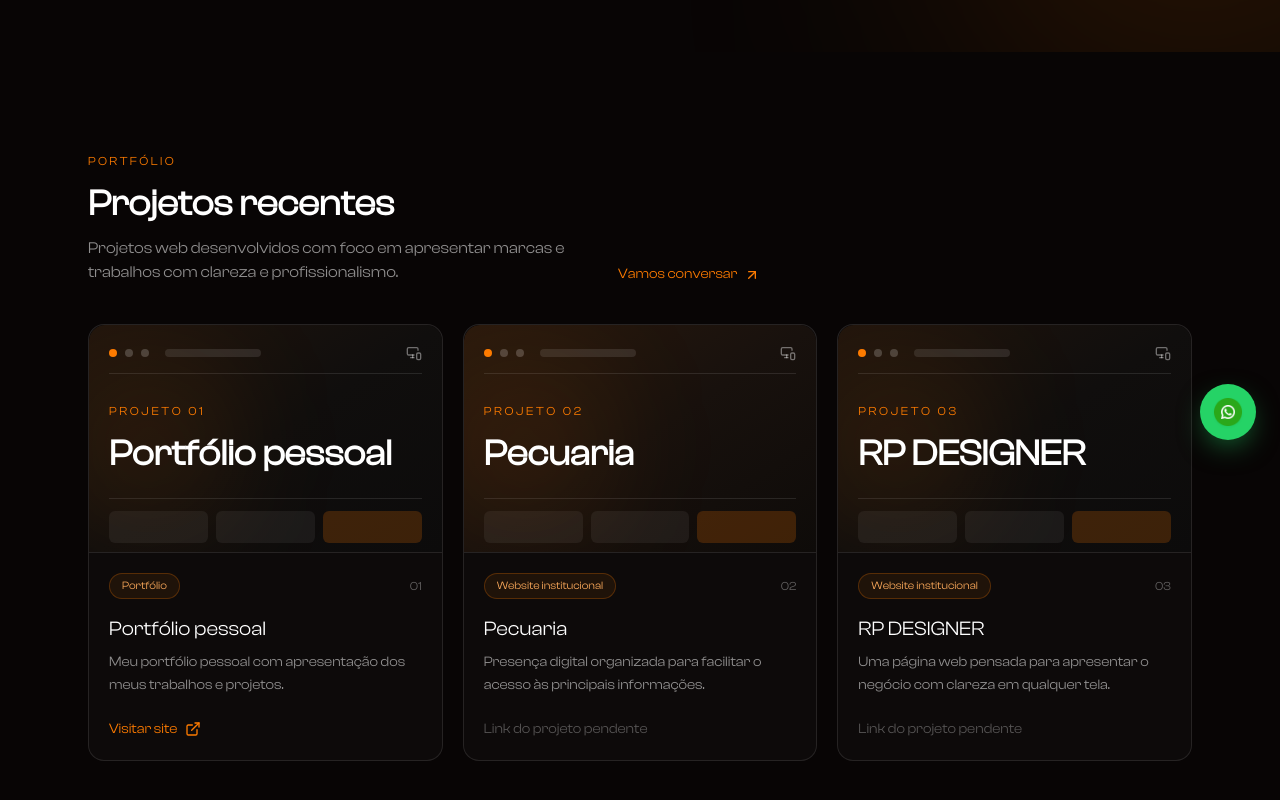
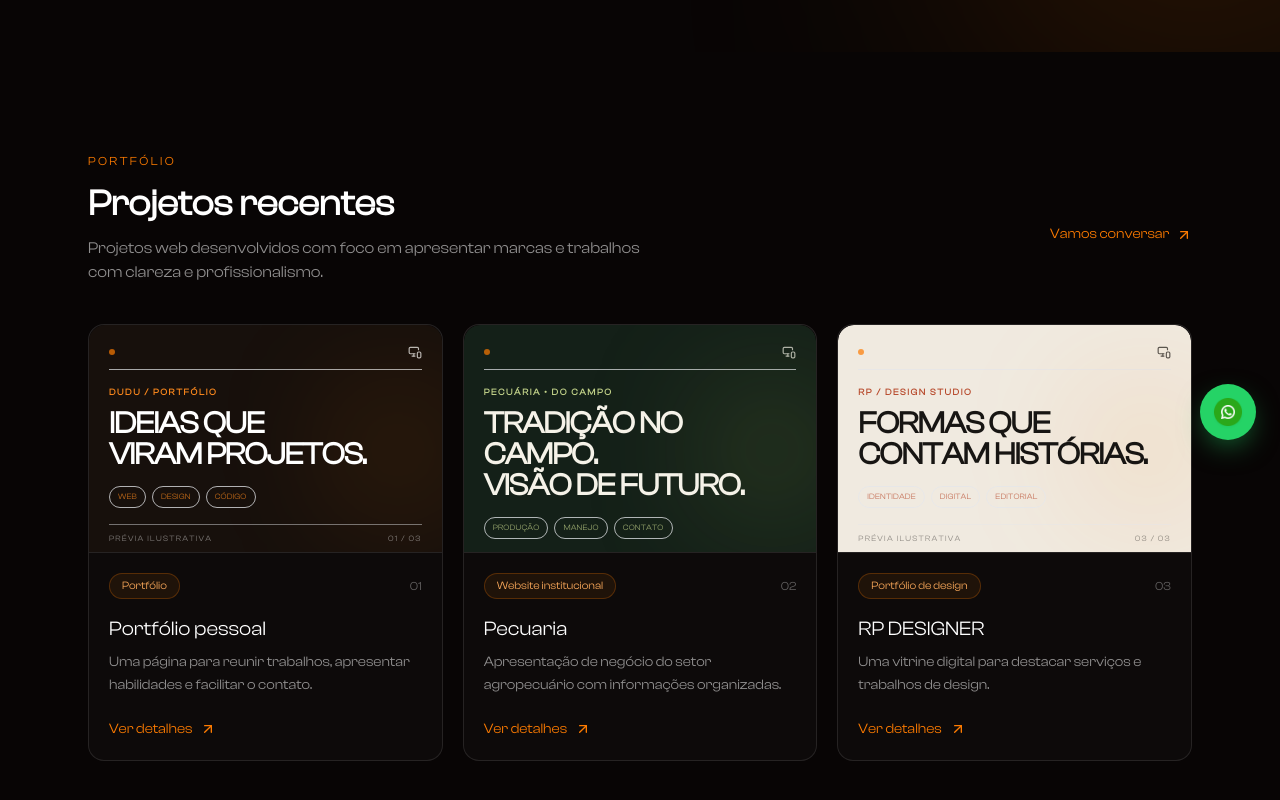
Before and after one commit to Duduxpz/StackByte, a React (Vite) app: page /projetos in a window 1280 px wide. Shown: the part 336-1136 px from the top of the page. Built offline with nearby package versions, Linux system fonts and the light colour scheme.

Commit message:
feat: adiciona prévias e detalhes dos projetos
Updated project summaries and details in CaseStudies component. Added state management for selected project and keyboard event handling for closing project details.

```diff
--- a/src/components/stackbyte/CaseStudies.jsx
+++ b/src/components/stackbyte/CaseStudies.jsx
@@ -1,26 +1,30 @@
-import { ArrowUpRight, ExternalLink, MonitorSmartphone } from 'lucide-react';
+import { useEffect, useState } from 'react';
+import { ArrowUpRight, ExternalLink, MonitorSmartphone, X } from 'lucide-react';
 
-// Add each public URL and a real screenshot here to turn these cards into
-// verifiable project references. Avoid publishing outcome metrics without a source.
+// Replace the illustrative cover and provisional copy with approved project assets
+// and details when they are available.
 const cases = [
   {
     client: 'Portfólio pessoal',
     type: 'Portfólio',
-    summary: 'Meu portfólio pessoal com apresentação dos meus trabalhos e projetos.',
+    summary: 'Uma página para reunir trabalhos, apresentar habilidades e facilitar o contato.',
+    details: 'Portfólio pessoal com uma apresentação profissional e uma vitrine para os projetos realizados.',
     url: 'https://duduxpz.github.io/portfolio/',
     image: '',
   },
   {
     client: 'Pecuaria',
     type: 'Website institucional',
-    summary: 'Presença digital organizada para facilitar o acesso às principais informações.',
+    summary: 'Apresentação de negócio do setor agropecuário com informações organizadas.',
+    details: 'Site institucional pensado para apresentar a empresa, seus serviços e formas de contato.',
     url: '',
     image: '',
   },
   {
     client: 'RP DESIGNER',
-    type: 'Website institucional',
-    summary: 'Uma página web pensada para apresentar o negócio com clareza em qualquer tela.',
+    type: 'Portfólio de design',
+    summary: 'Uma vitrine digital para destacar serviços e trabalhos de design.',
+    details: 'Portfólio visual para apresentar o trabalho de design, organizar os serviços e facilitar novos contatos.',
     url: '',
     image: '',
   },
@@ -38,43 +42,85 @@ function ProjectPreview({ item, index }) {
     );
   }
 
+  const mockups = [
+    {
+      page: 'bg-[#17100c] text-white',
+      accent: 'text-[#ff8a1d]',
+      label: 'DUDU / PORTFÓLIO',
+      headline: 'IDEIAS QUE\nVIRAM PROJETOS.',
+      cards: ['WEB', 'DESIGN', 'CÓDIGO'],
+    },
+    {
+      page: 'bg-[#142018] text-[#f5f2e8]',
+      accent: 'text-[#c5d58b]',
+      label: 'PECUÁRIA • DO CAMPO',
+      headline: 'TRADIÇÃO NO CAMPO.\nVISÃO DE FUTURO.',
+      cards: ['PRODUÇÃO', 'MANEJO', 'CONTATO'],
+    },
+    {
+      page: 'bg-[#f0eae0] text-[#171513]',
+      accent: 'text-[#b7492b]',
+      label: 'RP / DESIGN STUDIO',
+      headline: 'FORMAS QUE\nCONTAM HISTÓRIAS.',
+      cards: ['IDENTIDADE', 'DIGITAL', 'EDITORIAL'],
+    },
+  ];
+  const mockup = mockups[index];
+
   return (
-    <div className={`flex h-full flex-col justify-between overflow-hidden rounded-t-[inherit] bg-gradient-to-br ${index === 1 ? 'from-[#29190d] via-[#18110d] to-[#0e0b09]' : 'from-[#20150d] via-[#100e0d] to-[#0c0b0b]'} p-5`}>
-      <div className="flex items-center gap-2 border-b border-white/10 pb-3">
-        <span className="h-2 w-2 rounded-full bg-[#FD7B01]" />
-        <span className="h-2 w-2 rounded-full bg-white/20" />
-        <span className="h-2 w-2 rounded-full bg-white/20" />
-        <span className="ml-2 h-2 w-24 rounded-full bg-white/10" />
-        <MonitorSmartphone className="ml-auto h-4 w-4 text-white/40" aria-hidden="true" />
+    <div className={`relative flex h-full flex-col overflow-hidden rounded-t-[inherit] p-4 sm:p-5 ${mockup.page}`}>
+      <div className="flex items-center gap-1.5 border-b border-current/10 pb-2.5 opacity-70">
+        <span className="h-1.5 w-1.5 rounded-full bg-[#FD7B01]" />
+        <span className="h-1.5 w-1.5 rounded-full bg-current/25" />
+        <span className="h-1.5 w-1.5 rounded-full bg-current/25" />
+        <span className="ml-2 h-1.5 w-16 rounded-full bg-current/10" />
+        <MonitorSmartphone className="ml-auto h-3.5 w-3.5" aria-hidden="true" />
       </div>
-      <div className="relative py-6">
-        <div className="pointer-events-none absolute -left-8 top-0 h-36 w-36 rounded-full bg-[#FD7B01]/15 blur-3xl" />
-        <span className="relative text-xs font-medium uppercase tracking-[0.22em] text-[#FD7B01]">Projeto {String(index + 1).padStart(2, '0')}</span>
-        <p className="relative mt-3 max-w-[14ch] font-['ClashDisplay-Regular'] text-3xl font-semibold leading-tight text-white sm:text-4xl">{item.client}</p>
+      <div className="relative flex flex-1 flex-col justify-center py-4">
+        <div className={`pointer-events-none absolute -right-10 top-4 h-32 w-32 rounded-full blur-3xl ${index === 1 ? 'bg-[#829b47]/25' : 'bg-[#FD7B01]/15'}`} />
+        <span className={`relative text-[9px] font-semibold uppercase tracking-[0.18em] ${mockup.accent}`}>{mockup.label}</span>
+        <p className="relative mt-2 whitespace-pre-line font-['ClashDisplay-Regular'] text-[clamp(1rem,2.4vw,2rem)] font-semibold leading-[1.02] tracking-tight">{mockup.headline}</p>
+        <div className="relative mt-4 flex flex-wrap gap-1.5">
+          {mockup.cards.map((card) => (
+            <span key={card} className={`rounded-full border border-current/15 px-2 py-1 text-[8px] font-medium tracking-wide opacity-75 ${mockup.accent}`}>{card}</span>
+          ))}
+        </div>
       </div>
-      <div className="grid grid-cols-3 gap-2 border-t border-white/10 pt-3">
-        <span className="h-8 rounded-md bg-white/[0.06]" />
-        <span className="h-8 rounded-md bg-white/[0.06]" />
-        <span className="h-8 rounded-md bg-[#FD7B01]/20" />
+      <div className="flex items-center justify-between border-t border-current/10 pt-2 text-[8px] uppercase tracking-[0.16em] opacity-45">
+        <span>Prévia ilustrativa</span>
+        <span>{String(index + 1).padStart(2, '0')} / 03</span>
       </div>
     </div>
   );
 }
 
 export default function CaseStudies() {
+  const [selectedProject, setSelectedProject] = useState(null);
+
+  useEffect(() => {
+    if (!selectedProject) return undefined;
+
+    const closeOnEscape = (event) => {
+      if (event.key === 'Escape') setSelectedProject(null);
+    };
+
+    window.addEventListener('keydown', closeOnEscape);
+    return () => window.removeEventListener('keydown', closeOnEscape);
+  }, [selectedProject]);
+
   return (
     <section id="projetos" className="bg-[#080505] py-20 md:py-24">
       <div className="mx-auto max-w-6xl px-6">
-        <div className="mb-10 max-w-2xl">
+        <div className="mb-10">
           <span className="font-['ClashDisplay-Regular'] text-xs font-medium uppercase tracking-[0.2em] text-[#FD7B01]">Portfólio</span>
-          <div className="mt-3 flex flex-col justify-between gap-5 md:flex-row md:items-end">
+          <div className="mt-3 flex flex-col gap-5 md:flex-row md:items-center md:justify-between">
             <div>
               <h2 className="font-['ClashDisplay-Regular'] text-3xl font-semibold text-white md:text-4xl">Projetos recentes</h2>
               <p className="mt-3 max-w-xl font-['ClashDisplay-Regular'] text-sm leading-relaxed text-white/55 md:text-base">
                 Projetos web desenvolvidos com foco em apresentar marcas e trabalhos com clareza e profissionalismo.
               </p>
             </div>
-            <a href="#contato" className="shrink-0 font-['ClashDisplay-Regular'] text-sm text-[#FD7B01] transition-colors hover:text-white">
+            <a href="#contato" className="shrink-0 font-['ClashDisplay-Regular'] text-sm text-[#FD7B01] transition-colors hover:text-white md:ml-auto">
               Vamos conversar <ArrowUpRight className="ml-1 inline h-4 w-4" aria-hidden="true" />
             </a>
           </div>
@@ -83,9 +129,17 @@ export default function CaseStudies() {
         <div className="grid grid-cols-1 gap-5 md:grid-cols-3">
           {cases.map((item, index) => (
             <article key={item.client} className="group overflow-hidden rounded-2xl border border-white/10 bg-white/[0.025] transition duration-300 hover:-translate-y-1 hover:border-[#FD7B01]/40 hover:bg-white/[0.04]">
-              <div className="aspect-[1.55] overflow-hidden rounded-t-[inherit] border-b border-white/10">
+              <button
+                type="button"
+                onClick={() => setSelectedProject(item)}
+                aria-label={`Ver detalhes do projeto ${item.client}`}
+                className="relative block aspect-[1.55] w-full overflow-hidden rounded-t-[inherit] border-b border-white/10 text-left focus:outline-none focus-visible:ring-2 focus-visible:ring-inset focus-visible:ring-[#FD7B01]"
+              >
                 <ProjectPreview item={item} index={index} />
-              </div>
+                <span className="absolute bottom-3 right-3 rounded-full border border-white/20 bg-black/70 px-3 py-1.5 font-['ClashDisplay-Regular'] text-xs text-white opacity-100 transition group-hover:border-[#FD7B01]/70 group-hover:text-[#ffac5c] sm:opacity-0 sm:group-hover:opacity-100 sm:group-focus-within:opacity-100">
+                  Ver detalhes <ArrowUpRight className="ml-1 inline h-3.5 w-3.5" aria-hidden="true" />
+                </span>
+              </button>
               <div className="p-5">
                 <div className="flex items-center justify-between gap-3">
                   <span className="rounded-full border border-[#FD7B01]/25 bg-[#FD7B01]/[0.08] px-3 py-1 font-['ClashDisplay-Regular'] text-[11px] text-[#ffac5c]">{item.type}</span>
@@ -93,18 +147,60 @@ export default function CaseStudies() {
                 </div>
                 <h3 className="mt-4 font-['ClashDisplay-Regular'] text-xl font-medium text-white">{item.client}</h3>
                 <p className="mt-2 min-h-[3rem] font-['ClashDisplay-Regular'] text-sm leading-relaxed text-white/55">{item.summary}</p>
-                {item.url ? (
-                  <a href={item.url} target="_blank" rel="noreferrer" className="mt-5 inline-flex items-center gap-2 font-['ClashDisplay-Regular'] text-sm text-[#FD7B01] hover:text-white">
-                    Visitar site <ExternalLink className="h-4 w-4" aria-hidden="true" />
-                  </a>
-                ) : (
-                  <span className="mt-5 inline-flex items-center gap-2 font-['ClashDisplay-Regular'] text-sm text-white/30">Link do projeto pendente</span>
-                )}
+                <button type="button" onClick={() => setSelectedProject(item)} className="mt-5 inline-flex items-center gap-2 font-['ClashDisplay-Regular'] text-sm text-[#FD7B01] hover:text-white focus:outline-none focus-visible:underline">
+                  Ver detalhes <ArrowUpRight className="h-4 w-4" aria-hidden="true" />
+                </button>
               </div>
             </article>
           ))}
         </div>
       </div>
+
+      {selectedProject && (
+        <div
+          className="fixed inset-0 z-[100] flex items-center justify-center overflow-y-auto bg-black/80 p-4 backdrop-blur-sm"
+          onMouseDown={(event) => {
+            if (event.target === event.currentTarget) setSelectedProject(null);
+          }}
+        >
+          <section
+            role="dialog"
+            aria-modal="true"
+            aria-labelledby="project-detail-title"
+            className="relative my-auto grid w-full max-w-4xl overflow-hidden rounded-2xl border border-white/10 bg-[#100d0b] shadow-2xl md:grid-cols-[1.2fr_0.8fr]"
+          >
+            <button
+              type="button"
+              onClick={() => setSelectedProject(null)}
+              aria-label="Fechar detalhes do projeto"
+              className="absolute right-3 top-3 z-10 rounded-full border border-white/15 bg-black/70 p-2 text-white transition hover:border-[#FD7B01] hover:text-[#FD7B01] focus:outline-none focus-visible:ring-2 focus-visible:ring-[#FD7B01]"
+            >
+              <X className="h-5 w-5" aria-hidden="true" />
+            </button>
+            <div className="min-h-64 aspect-[1.35] overflow-hidden bg-[#0c0b0b] md:aspect-auto">
+              <ProjectPreview item={selectedProject} index={cases.indexOf(selectedProject)} />
+            </div>
+            <div className="flex flex-col justify-center p-6 md:p-8">
+              <span className="w-fit rounded-full border border-[#FD7B01]/25 bg-[#FD7B01]/[0.08] px-3 py-1 font-['ClashDisplay-Regular'] text-xs text-[#ffac5c]">
+                {selectedProject.type}
+              </span>
+              <h3 id="project-detail-title" className="mt-4 font-['ClashDisplay-Regular'] text-2xl font-semibold text-white md:text-3xl">
+                {selectedProject.client}
+              </h3>
+              <p className="mt-3 font-['ClashDisplay-Regular'] text-sm leading-relaxed text-white/60">
+                {selectedProject.details}
+              </p>
+              {selectedProject.url ? (
+                <a href={selectedProject.url} target="_blank" rel="noreferrer" className="mt-6 inline-flex w-fit items-center gap-2 rounded-full bg-[#FD7B01] px-5 py-3 font-['ClashDisplay-Regular'] text-sm font-medium text-black transition hover:bg-[#ff9a3d]">
+                  Visitar site <ExternalLink className="h-4 w-4" aria-hidden="true" />
+                </a>
+              ) : (
+                <p className="mt-6 font-['ClashDisplay-Regular'] text-sm text-white/35">Endereço do projeto não informado.</p>
+              )}
+            </div>
+          </section>
+        </div>
+      )}
     </section>
   );
 }
```
